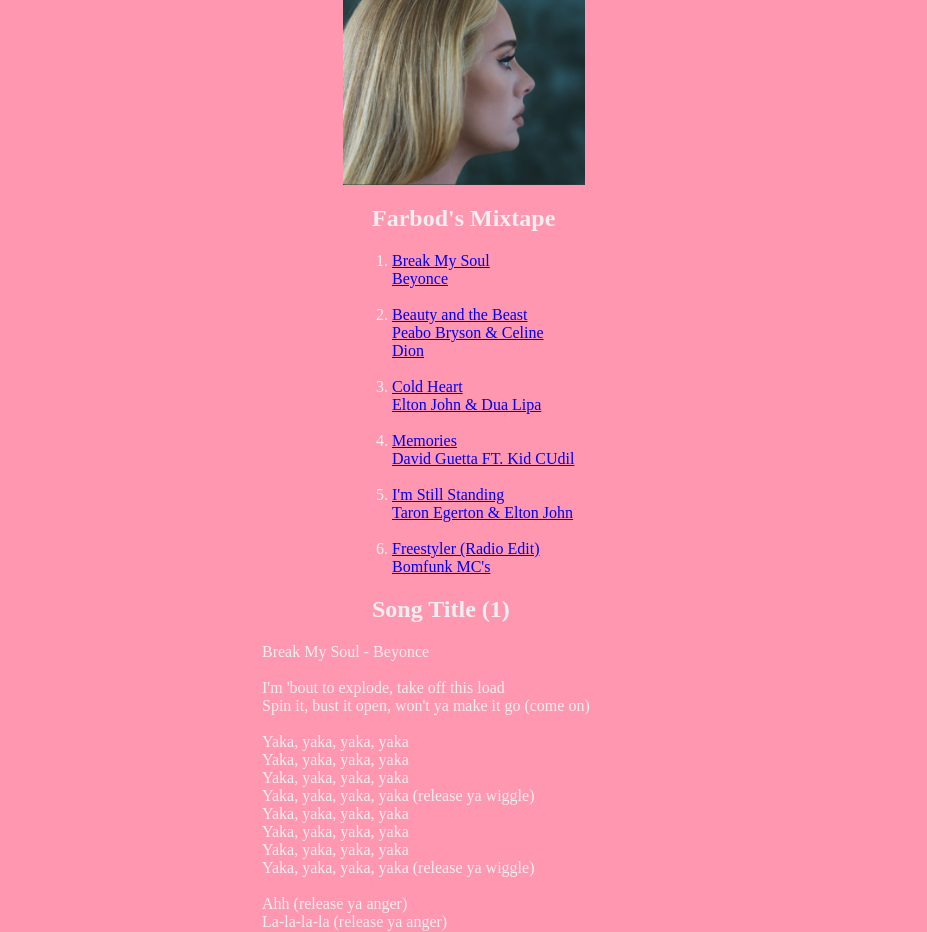
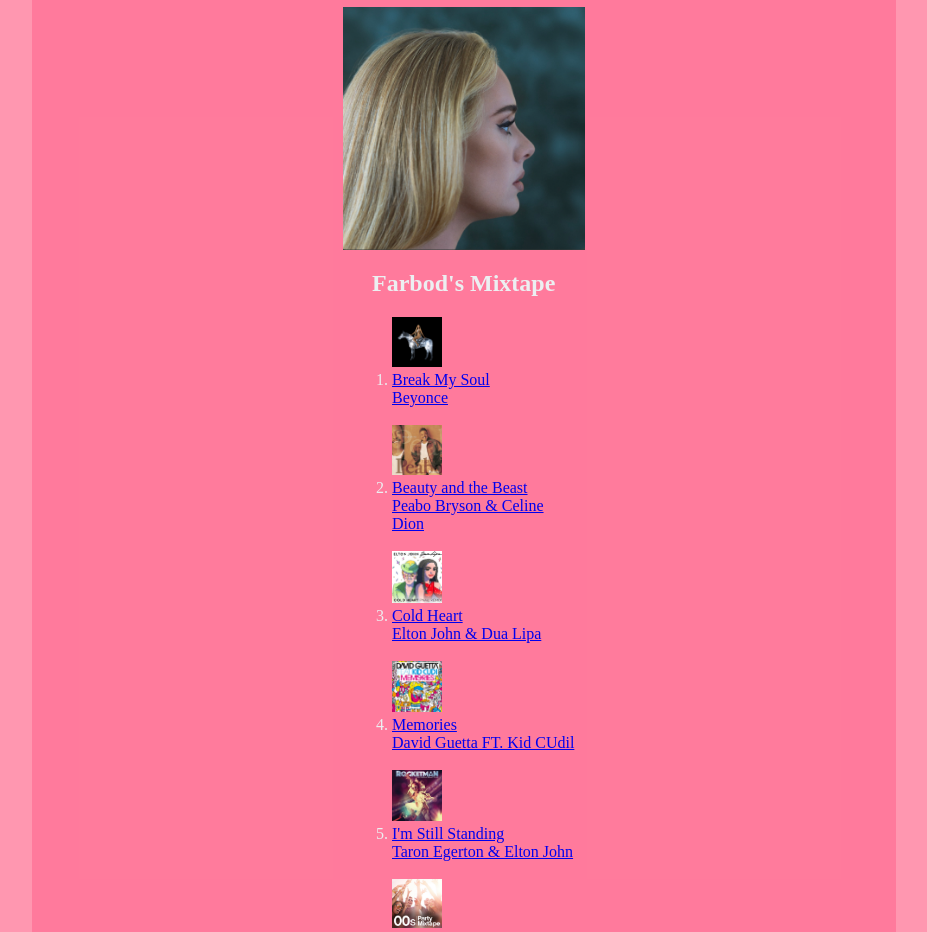
Before and after one commit to farbodeg/mixtape, a plain HTML site: page index.html in a window 1280 px wide. Shown: the part 138-1070 px from the top of the page, without its empty margins (176-1103 px from the left). Drawn offline with Linux system fonts and the light colour scheme.

Commit message:
Add files via upload

```diff
--- a/index.html
+++ b/index.html
@@ -9,6 +9,7 @@
         margin-right: auto;
         margin-left: auto;
         width: 130px;
+
       }
 
       .center2 {
@@ -39,18 +40,29 @@
         width: 122px;
       }
 
+      .bccolor {
+        background-color: #FD215C3D;
+        margin: 200px;
+        padding: 50px;
+        margin-bottom: 15px;
+        margin-top: 15px;
+      }
+
       body{
         background: #FF97B0;
         color: #ECEFF1;
+
       }
     </style>
 
   </head>
   <body>
+    <div class="bccolor">
+
 
 
     <h1 id="top" class="center">Mixtape</h1>
-    <img src="images/IMG_2896.jpg" alt="" class="center2">
+    <img src="images/IMG_2896.jpg" alt="Adele" class="center2">
 
     <!-- Image above is from this link: https://i.scdn.co/image/ab67616d00001e0250dba34377a595e35f81b0e4 -->
 
@@ -58,15 +70,37 @@
 
 
     <ol class="center3">
-      <li><a href="#first">Break My Soul <br>Beyonce</a> </li><br>
+      <img src="images/IMG_2912.jpg" alt="Break My Soul" width="50px">
+      <!-- Image above is from this link: https://people.com/thmb/BNOI3D9ixn51CLt5xIBZjwEoVXI=/900x0/filters:no_upscale():max_bytes(150000):strip_icc():gifv():focal(474x333:476x335):format(webp)/beyonce-renaissance-10dbd66611e54ddeb235bf86876ffa27.jpg -->
+      <li>  <a href="#first">Break My Soul <br>Beyonce</a> </li><br>
+
+      <img src="images/IMG_2913.jpg" alt="Beauty & the Beast" width="50px">
+      <!-- Image above is from this link: https://upload.wikimedia.org/wikipedia/en/7/72/Through_the_Fire-Peabo_Bryson.jpg -->
+
       <li><a href="#second">Beauty and the Beast <br> Peabo Bryson & Celine Dion</a></li><br>
+
+      <img src="images/IMG_2914.jpg" alt="Cold Heart" width="50px">
+      <!-- Image above is from this link: https://en.wikipedia.org/wiki/Cold_Heart_(Pnau_remix)#/media/File:Elton_John,_Dua_Lipa_-_Cold_Heart.png -->
+
       <li> <a href="#third">Cold Heart <br>Elton John & Dua Lipa</a> </li><br>
+
+      <img src="images/IMG_2915.jpg" alt="Memories" width="50px">
+      <!-- Image above is from this link: https://en.wikipedia.org/wiki/Memories_(David_Guetta_song)#/media/File:David-guetta-kid-cudi-memories.jpg -->
+
       <li> <a href="#fourth">Memories <br>David Guetta FT. Kid CUdil</a> </li><br>
+
+      <img src="images/IMG_2916.jpg" alt="I'm Still Standing" width="50px">
+      <!-- Image above is from this link: https://is2-ssl.mzstatic.com/image/thumb/Music115/v4/d6/07/33/d607337a-e110-d150-9d97-f3f6db550d1a/source/300x300bb.jpg -->
+
       <li> <a href="#fifth">I'm Still Standing <br>Taron Egerton & Elton John</a> </li><br>
+
+      <img src="images/IMG_2917.jpg" alt="Freestyler (Radio Edit)" width="50px">
+      <!-- Image above is from this link: https://m.media-amazon.com/images/I/71F58E1rLvL._SS500_.jpg -->
+
       <li> <a href="#sixth">Freestyler (Radio Edit) <br>Bomfunk MC's</a> </li>
     </ol>
 
-    <h2 id="first" class="center3">Song Title (1)</h2>
+    <h2 id="first" class="center3" style="color: #FD215C">Song Title (1)</h2>
     <p class="center4">Break My Soul - Beyonce<br><br>I'm 'bout to explode, take off this load<br>
 Spin it, bust it open, won't ya make it go (come on)<br><br>
 Yaka, yaka, yaka, yaka<br>
@@ -191,7 +225,7 @@ Release ya anger, release ya mind (ohh, let's go)<br>
 Release ya job, release the time (let's go, let's go, let's go, let's go)<br>
 Release ya trade, release the stress (ohh, let's go, let's go)<br>
 Release the love, forget the rest (ohh, let's go, let's-)<br><br></p>
-    <h2 id="second" class="center3">Song Title (2)</h2>
+    <h2 id="second" class="center3" style="color: #FD215C">Song Title (2)</h2>
     <p class="center4">Beauty and the Beast - Peabo Bryson & Celine Dion<br><br>Tale as old as time<br>
 True as it can be<br>
 Barely even friends<br>
@@ -229,7 +263,7 @@ Beauty and the beast<br>
 (Oh, oh, oh-oh)<br>
 (Ooh-ooh-ooh, ooh, ooh)<br><br>
 Beauty and the beast<br></p>
-    <h2 id="third" class="center3">Song Title (3)</h2>
+    <h2 id="third" class="center3" style="color: #FD215C">Song Title (3)</h2>
     <p class="center4">Cold Heart - Elton John & Dua Lipa<br><br>It's a human sign<br>
 When things go wrong<br>
 When the scent of her lingers<br>
@@ -271,7 +305,7 @@ Shoorah<br>
 Shoorah (oh)<br>
 Shoorah<br>
 (No, no, no, no, no)<br></p>
-    <h2 id="fourth" class="center3">Song Title (4)</h2>
+    <h2 id="fourth" class="center3" style="color: #FD215C">Song Title (4)</h2>
     <p class="center4">Memories - David Guetta FT. Kid CUdil<br><br>Yeah (yeah)<br><br>
 All the crazy shit I did tonight<br>
 Those will be the best memories<br>
@@ -309,7 +343,7 @@ Hey, hey, yeah, yeah<br>
 Hey, hey, yeah, yeah<br>
 Hey, hey, yeah, yeah<br>
 Hey, hey, yeah, yeah<br></p>
-    <h2 id="fifth" class="center3">Song Title (5)</h2>
+    <h2 id="fifth" class="center3" style="color: #FD215C">Song Title (5)</h2>
     <p class="center4">I'm Still Standing - Taron Egerton & Elton John<br><br>You could never know what it's like
 Your blood like winter freezes just like ice<br>
 And there's a cold lonely light that shines from you<br>
@@ -350,7 +384,7 @@ I'm still standing, yeah, yeah, yeah<br>
 I'm still standing, yeah, yeah, yeah<br>
 I'm still standing, yeah, yeah, yeah<br>
 I'm still standing, yeah, yeah, yeah<br><br></p>
-    <h2 id="sixth" class="center3">Song Title (6)</h2>
+    <h2 id="sixth" class="center3" style="color: #FD215C">Song Title (6)</h2>
     <p class="center4">Freestyler (Radio Edit) - Bomfunk MC's<br><br>Freestyler<br>
 Rock the microphone<br>
 Carry on with the freestyler<br><br>
@@ -404,5 +438,6 @@ Yeah, straight from the top of my dome<br>
 As I rock, rock, rock, rock, rock the microphone<br></p>
 
     <p class="center5"><a href="#top">Top</a></p>
+</div>
   </body>
 </html>
```
